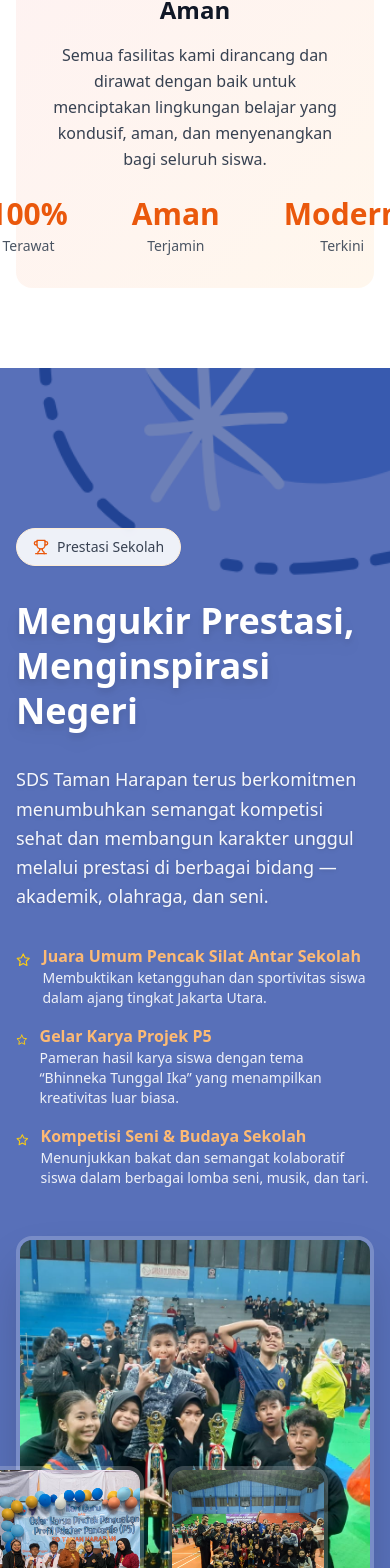
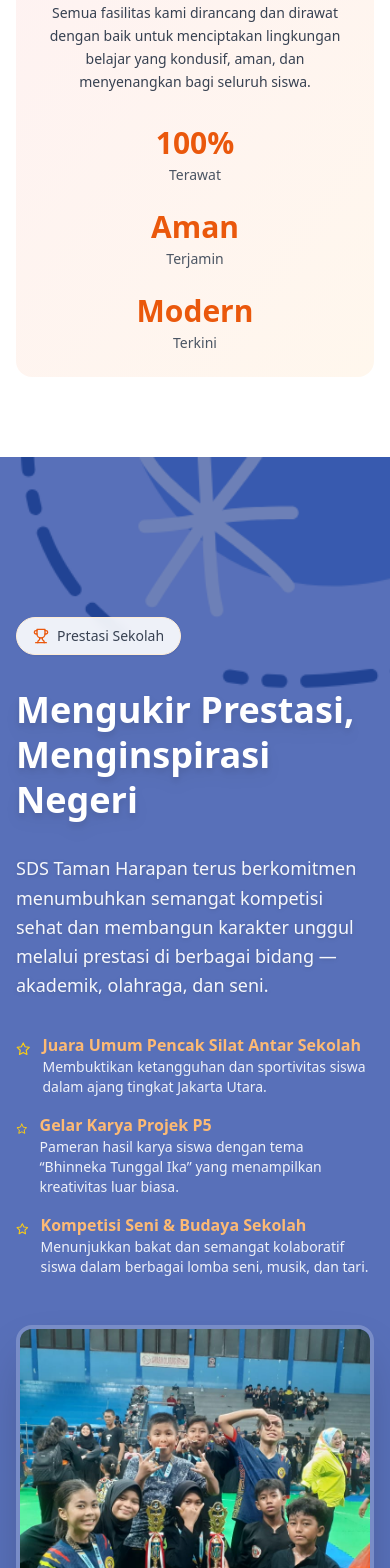
Before and after one commit to abbyhilman/sds_taman_harapan, a React (Vite) app: page / in a window 390 px wide. Shown: the part 7896-9464 px from the top of the page. Built offline with nearby package versions, Linux system fonts and the light colour scheme.

Commit message:
update responsive for mobile

```diff
--- a/src/components/Facilities.tsx
+++ b/src/components/Facilities.tsx
@@ -1,49 +1,67 @@
-import { AirVent, Monitor, BookOpen, Dumbbell, Projector, Heart } from 'lucide-react';
+import {
+  AirVent,
+  Monitor,
+  BookOpen,
+  Dumbbell,
+  Projector,
+  Heart,
+} from "lucide-react";
 
 export default function Facilities() {
   const facilities = [
     {
       icon: AirVent,
-      title: 'Ruang Kelas Ber-AC',
-      description: 'Kelas nyaman dengan pendingin udara untuk mendukung konsentrasi belajar siswa',
-      image: 'https://images.pexels.com/photos/5212320/pexels-photo-5212320.jpeg?auto=compress&cs=tinysrgb&w=800',
-      color: 'from-cyan-500 to-blue-600'
+      title: "Ruang Kelas Ber-AC",
+      description:
+        "Kelas nyaman dengan pendingin udara untuk mendukung konsentrasi belajar siswa",
+      image:
+        "https://images.pexels.com/photos/5212320/pexels-photo-5212320.jpeg?auto=compress&cs=tinysrgb&w=800",
+      color: "from-cyan-500 to-blue-600",
     },
     {
       icon: Monitor,
-      title: 'Lab Komputer',
-      description: 'Laboratorium komputer modern untuk pembelajaran teknologi dan digital',
-      image: 'https://images.pexels.com/photos/3184418/pexels-photo-3184418.jpeg?auto=compress&cs=tinysrgb&w=800',
-      color: 'from-blue-500 to-indigo-600'
+      title: "Lab Komputer",
+      description:
+        "Laboratorium komputer modern untuk pembelajaran teknologi dan digital",
+      image:
+        "https://images.pexels.com/photos/3184418/pexels-photo-3184418.jpeg?auto=compress&cs=tinysrgb&w=800",
+      color: "from-blue-500 to-indigo-600",
     },
     {
       icon: Projector,
-      title: 'Ruang Kelas Terpasang Proyektor',
-      description: 'Setiap kelas dilengkapi proyektor untuk pembelajaran interaktif dan multimedia',
-      image: 'https://images.pexels.com/photos/8466664/pexels-photo-8466664.jpeg?auto=compress&cs=tinysrgb&w=800',
-      color: 'from-orange-500 to-orange-600'
+      title: "Ruang Kelas Terpasang Proyektor",
+      description:
+        "Setiap kelas dilengkapi proyektor untuk pembelajaran interaktif dan multimedia",
+      image:
+        "https://images.pexels.com/photos/8466664/pexels-photo-8466664.jpeg?auto=compress&cs=tinysrgb&w=800",
+      color: "from-orange-500 to-orange-600",
     },
     {
       icon: BookOpen,
-      title: 'Perpustakaan',
-      description: 'Perpustakaan dengan koleksi buku lengkap untuk menumbuhkan minat baca',
-      image: 'https://images.pexels.com/photos/159775/library-la-trobe-study-students-159775.jpeg?auto=compress&cs=tinysrgb&w=800',
-      color: 'from-amber-500 to-orange-600'
+      title: "Perpustakaan",
+      description:
+        "Perpustakaan dengan koleksi buku lengkap untuk menumbuhkan minat baca",
+      image:
+        "https://images.pexels.com/photos/159775/library-la-trobe-study-students-159775.jpeg?auto=compress&cs=tinysrgb&w=800",
+      color: "from-amber-500 to-orange-600",
     },
     {
       icon: Dumbbell,
-      title: 'Lapangan Olahraga',
-      description: 'Area olahraga luas untuk aktivitas fisik dan ekstrakurikuler',
-      image: 'images/img_lapangan.jpeg',
-      color: 'from-green-500 to-emerald-600'
+      title: "Lapangan Olahraga",
+      description:
+        "Area olahraga luas untuk aktivitas fisik dan ekstrakurikuler",
+      image: "images/img_lapangan.jpeg",
+      color: "from-green-500 to-emerald-600",
     },
     {
       icon: Heart,
-      title: 'Unit Kesehatan Sekolah (UKS)',
-      description: 'Fasilitas kesehatan dengan peralatan medis untuk keamanan dan kesehatan siswa',
-      image: 'https://images.pexels.com/photos/4386467/pexels-photo-4386467.jpeg?auto=compress&cs=tinysrgb&w=800',
-      color: 'from-red-500 to-pink-600'
-    }
+      title: "Unit Kesehatan Sekolah (UKS)",
+      description:
+        "Fasilitas kesehatan dengan peralatan medis untuk keamanan dan kesehatan siswa",
+      image:
+        "https://images.pexels.com/photos/4386467/pexels-photo-4386467.jpeg?auto=compress&cs=tinysrgb&w=800",
+      color: "from-red-500 to-pink-600",
+    },
   ];
 
   return (
@@ -54,8 +72,8 @@ export default function Facilities() {
             Fasilitas Lengkap
           </h2>
           <p className="text-lg text-gray-600 max-w-3xl mx-auto">
-            Kami menyediakan fasilitas modern dan lengkap untuk mendukung proses pembelajaran
-            yang optimal dan kenyamanan seluruh siswa.
+            Kami menyediakan fasilitas modern dan lengkap untuk mendukung proses
+            pembelajaran yang optimal dan kenyamanan seluruh siswa.
           </p>
         </div>
 
@@ -73,40 +91,54 @@ export default function Facilities() {
                     alt={facility.title}
                     className="w-full h-full object-cover group-hover:scale-110 transition-transform duration-500"
                   />
-                  <div className={`absolute inset-0 bg-gradient-to-t ${facility.color} opacity-60 group-hover:opacity-50 transition-opacity`}></div>
+                  <div
+                    className={`absolute inset-0 bg-gradient-to-t ${facility.color} opacity-60 group-hover:opacity-50 transition-opacity`}
+                  ></div>
                   <div className="absolute top-4 left-4 bg-white/90 backdrop-blur-sm p-3 rounded-xl">
                     <Icon className="h-6 w-6 text-orange-600" />
                   </div>
                 </div>
                 <div className="p-6">
-                  <h3 className="text-xl font-bold text-gray-900 mb-3">{facility.title}</h3>
-                  <p className="text-gray-600 leading-relaxed">{facility.description}</p>
+                  <h3 className="text-xl font-bold text-gray-900 mb-3">
+                    {facility.title}
+                  </h3>
+                  <p className="text-gray-600 leading-relaxed">
+                    {facility.description}
+                  </p>
                 </div>
               </div>
             );
           })}
         </div>
 
-        <div className="mt-16 bg-gradient-to-br from-red-50 to-orange-50 rounded-2xl p-8 lg:p-12">
+        <div className="mt-16 bg-gradient-to-br from-red-50 to-orange-50 rounded-2xl p-6 sm:p-8 lg:p-12">
           <div className="text-center max-w-3xl mx-auto">
-            <h3 className="text-2xl lg:text-3xl font-bold text-gray-900 mb-4">
+            <h3 className="text-2xl sm:text-3xl font-bold text-gray-900 mb-4">
               Lingkungan Belajar yang Nyaman dan Aman
             </h3>
-            <p className="text-gray-700 leading-relaxed mb-6">
-              Semua fasilitas kami dirancang dan dirawat dengan baik untuk menciptakan lingkungan belajar
-              yang kondusif, aman, dan menyenangkan bagi seluruh siswa.
+            <p className="text-gray-700 leading-relaxed mb-8 text-sm sm:text-base">
+              Semua fasilitas kami dirancang dan dirawat dengan baik untuk
+              menciptakan lingkungan belajar yang kondusif, aman, dan
+              menyenangkan bagi seluruh siswa.
             </p>
-            <div className="flex justify-center items-center space-x-8">
+
+            {/* Responsif grid section */}
+            <div className="flex flex-col sm:flex-row justify-center items-center sm:space-x-8 space-y-6 sm:space-y-0">
               <div className="text-center">
                 <div className="text-3xl font-bold text-orange-600">100%</div>
                 <div className="text-sm text-gray-600 mt-1">Terawat</div>
               </div>
-              <div className="h-12 w-px bg-gray-300"></div>
+
+              {/* Divider hanya muncul di layar menengah ke atas */}
+              <div className="hidden sm:block h-12 w-px bg-gray-300"></div>
+
               <div className="text-center">
                 <div className="text-3xl font-bold text-orange-600">Aman</div>
                 <div className="text-sm text-gray-600 mt-1">Terjamin</div>
               </div>
-              <div className="h-12 w-px bg-gray-300"></div>
+
+              <div className="hidden sm:block h-12 w-px bg-gray-300"></div>
+
               <div className="text-center">
                 <div className="text-3xl font-bold text-orange-600">Modern</div>
                 <div className="text-sm text-gray-600 mt-1">Terkini</div>
--- a/src/components/Prestasi.tsx
+++ b/src/components/Prestasi.tsx
@@ -107,9 +107,7 @@ export default function Prestasi() {
   {/* Gambar utama */}
   <div
     className="aspect-square rounded-2xl overflow-hidden shadow-2xl border-4 border-white/20 cursor-pointer hover:scale-[1.02] transition-transform"
-              onClick={() =>
-                openImage("/images/img_prestasi_satu.jpeg")
-              }
+    onClick={() => openImage("/images/img_prestasi_satu.jpeg")}
   >
     <img
       src="/images/img_prestasi_satu.jpeg"
@@ -118,13 +116,11 @@ export default function Prestasi() {
     />
   </div>
 
-            {/* Gambar kecil */}
-            <div className="absolute -bottom-8 -left-8 flex space-x-6">
+  {/* Untuk layar besar (desktop) */}
+  <div className="hidden sm:flex absolute -bottom-8 -left-8 space-x-6">
     <div
-                className="w-40 h-40 rounded-2xl overflow-hidden shadow-xl border-4 border-white/20 cursor-pointer hover:scale-105 transition-transform"
-                onClick={() =>
-                  openImage("/images/img_prestasi_dua.jpeg")
-                }
+      className="w-32 sm:w-36 md:w-40 h-32 sm:h-36 md:h-40 rounded-2xl overflow-hidden shadow-xl border-4 border-white/20 cursor-pointer hover:scale-105 transition-transform"
+      onClick={() => openImage("/images/img_prestasi_dua.jpeg")}
     >
       <img
         src="/images/img_prestasi_dua.jpeg"
@@ -133,10 +129,32 @@ export default function Prestasi() {
       />
     </div>
     <div
-                className="w-40 h-40 rounded-2xl overflow-hidden shadow-xl border-4 border-white/20 cursor-pointer hover:scale-105 transition-transform"
-                onClick={() =>
-                  openImage("/images/img_prestasi_tiga.jpeg")
-                }
+      className="w-32 sm:w-36 md:w-40 h-32 sm:h-36 md:h-40 rounded-2xl overflow-hidden shadow-xl border-4 border-white/20 cursor-pointer hover:scale-105 transition-transform"
+      onClick={() => openImage("/images/img_prestasi_tiga.jpeg")}
+    >
+      <img
+        src="/images/img_prestasi_tiga.jpeg"
+        alt="Prestasi Tiga"
+        className="w-full h-full object-cover"
+      />
+    </div>
+  </div>
+
+  {/* Untuk layar kecil (mobile) */}
+  <div className="flex sm:hidden justify-center mt-6 space-x-4">
+    <div
+      className="w-32 h-32 rounded-xl overflow-hidden shadow-lg border-4 border-white/20 cursor-pointer hover:scale-105 transition-transform"
+      onClick={() => openImage("/images/img_prestasi_dua.jpeg")}
+    >
+      <img
+        src="/images/img_prestasi_dua.jpeg"
+        alt="Prestasi Dua"
+        className="w-full h-full object-cover"
+      />
+    </div>
+    <div
+      className="w-32 h-32 rounded-xl overflow-hidden shadow-lg border-4 border-white/20 cursor-pointer hover:scale-105 transition-transform"
+      onClick={() => openImage("/images/img_prestasi_tiga.jpeg")}
     >
       <img
         src="/images/img_prestasi_tiga.jpeg"
@@ -146,6 +164,7 @@ export default function Prestasi() {
     </div>
   </div>
 </div>
+
         </div>
       </div>
 
```
Lines whose indentation alone changed are shown as unchanged.
